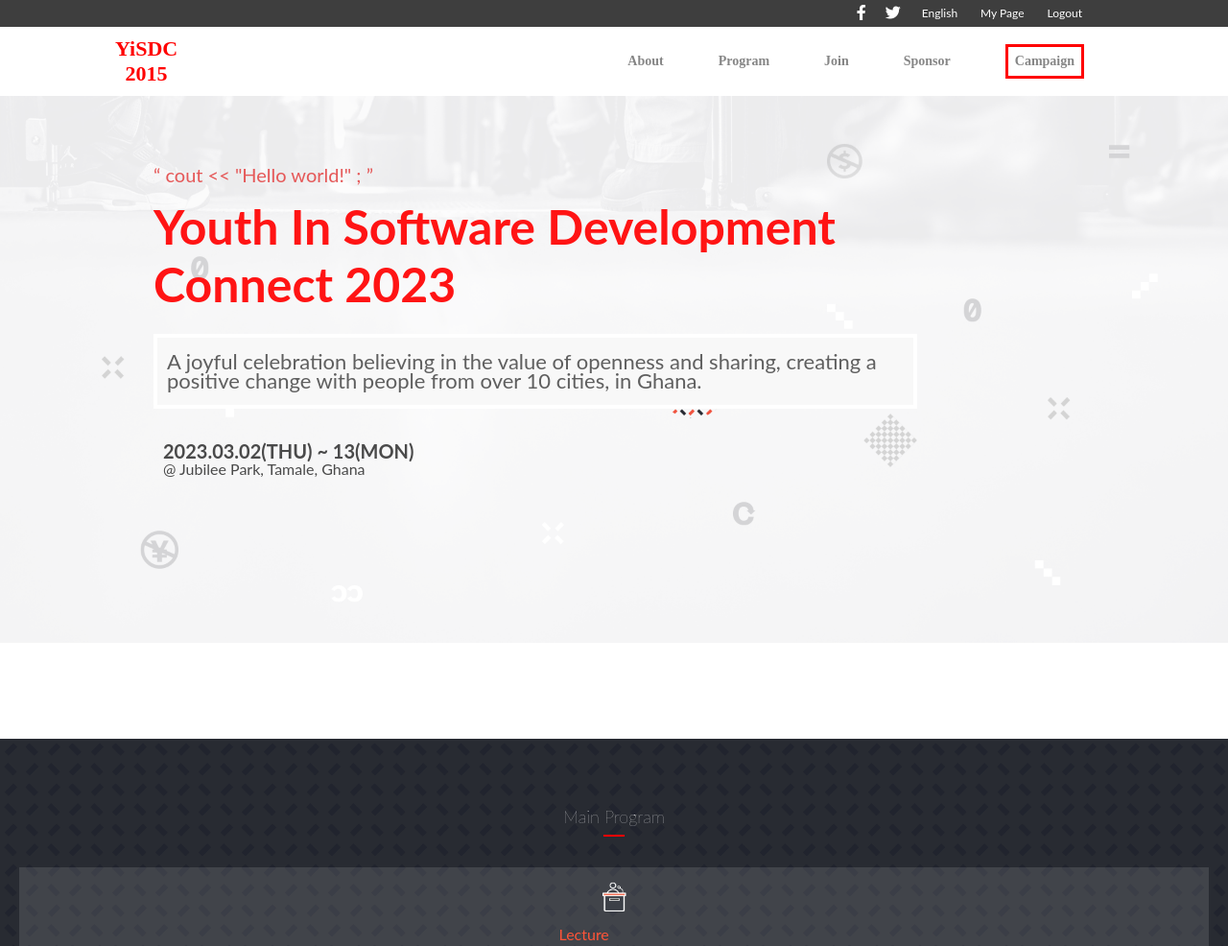
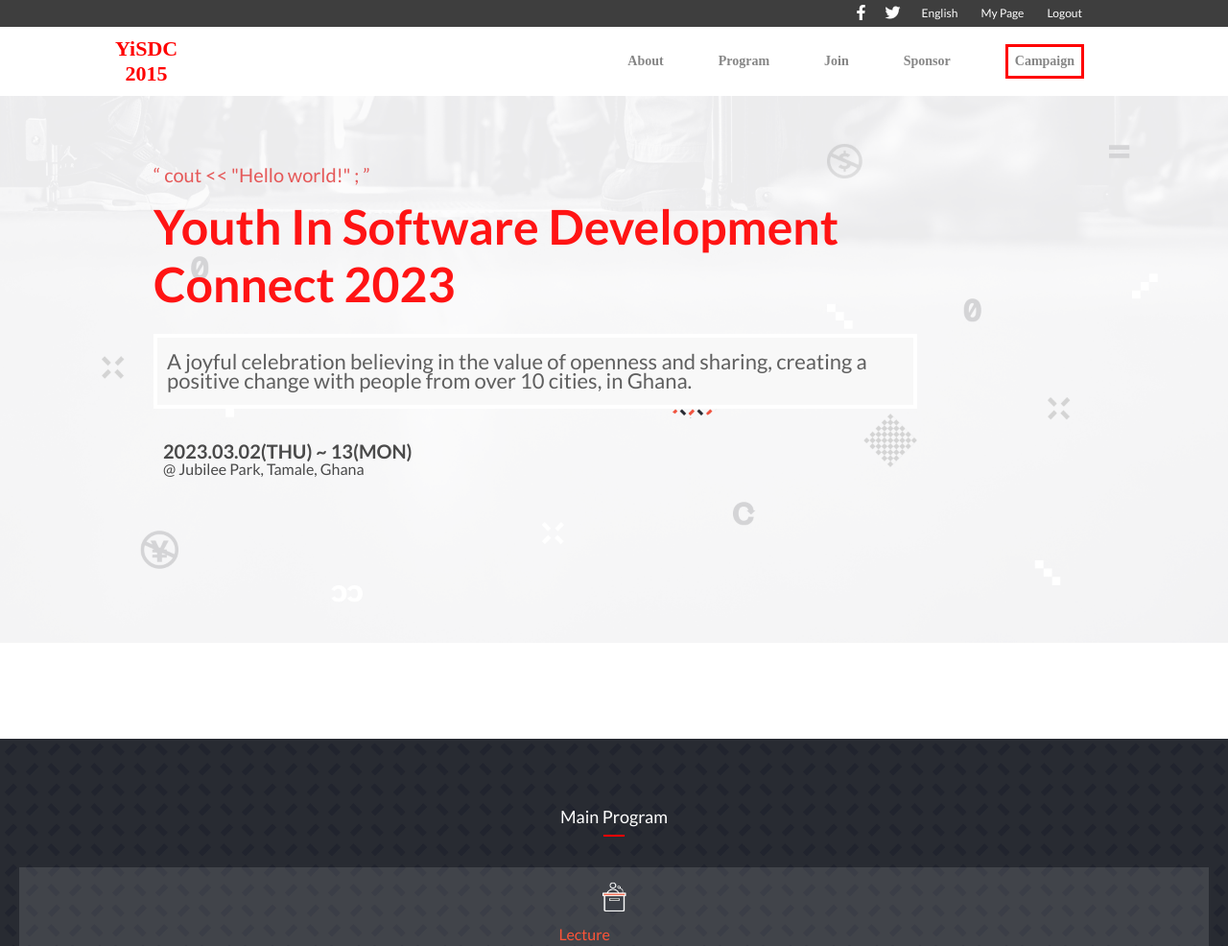
Before and after one commit to flemton/capstone1, a website: page index.html in a window 1280 px wide. Shown: the top 986 px of the page at 96% size. Drawn offline with Linux system fonts and the light colour scheme.

Commit message:
add 'Lato' font family

```diff
--- a/index.html
+++ b/index.html
@@ -4,6 +4,7 @@
     <meta charset="UTF-8">
     <meta http-equiv="X-UA-Compatible" content="IE=edge">
     <meta name="viewport" content="width=device-width, initial-scale=1.0">
+    <link href='http://fonts.googleapis.com/css?family=Lato:400,700' rel='stylesheet' type='text/css'>
     <link rel="stylesheet" href="style.css">
     <link rel="stylesheet" href="https://cdnjs.cloudflare.com/ajax/libs/font-awesome/6.2.1/css/all.min.css"
         integrity="sha512-MV7K8+y+gLIBoVD59lQIYicR65iaqukzvf/nwasF0nqhPay5w/9lJmVM2hMDcnK1OnMGCdVK+iQrJ7lzPJQd1w=="
```
Also changed, not shown: about.html (+1 -0 lines).
